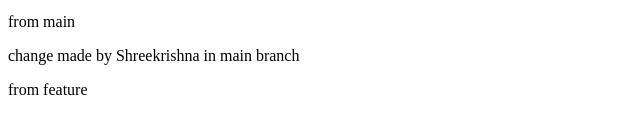
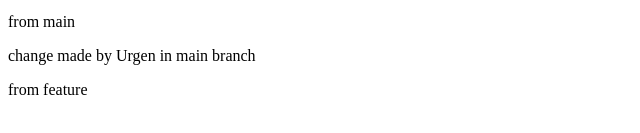
Before and after one commit to shreekrishna-jpg/Lab-5a_Resolving_Merge_Conflicts_CSD, a plain HTML site: page index.html in a window 1280 px wide. Shown: the part 169-302 px from the top of the page, 0-640 px from the left. Drawn offline with Linux system fonts and the light colour scheme.

Commit message:
Update index.html

```diff
--- a/index.html
+++ b/index.html
@@ -10,7 +10,7 @@
 <p>Trying to create a merge conflict</p>
 <p>change made by Shreekrishna in feature-branch</p>
 <p> from main</p>
-<p>change made by Shreekrishna in main branch</p>
+<p>change made by Urgen in main branch</p>
 <p>from feature</p>
 <!-- deleted a line here <p>line added from feature branch</p> -->
 </body>
```
